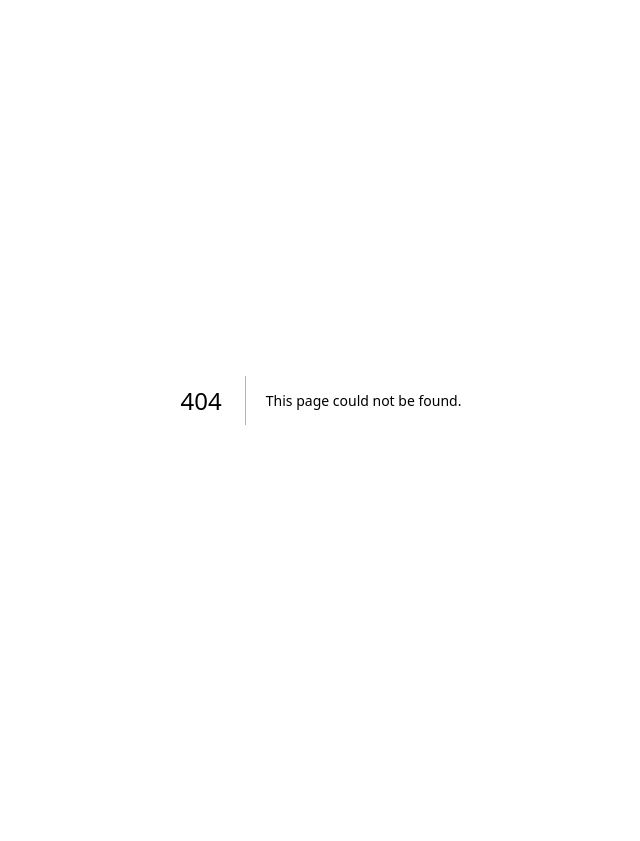
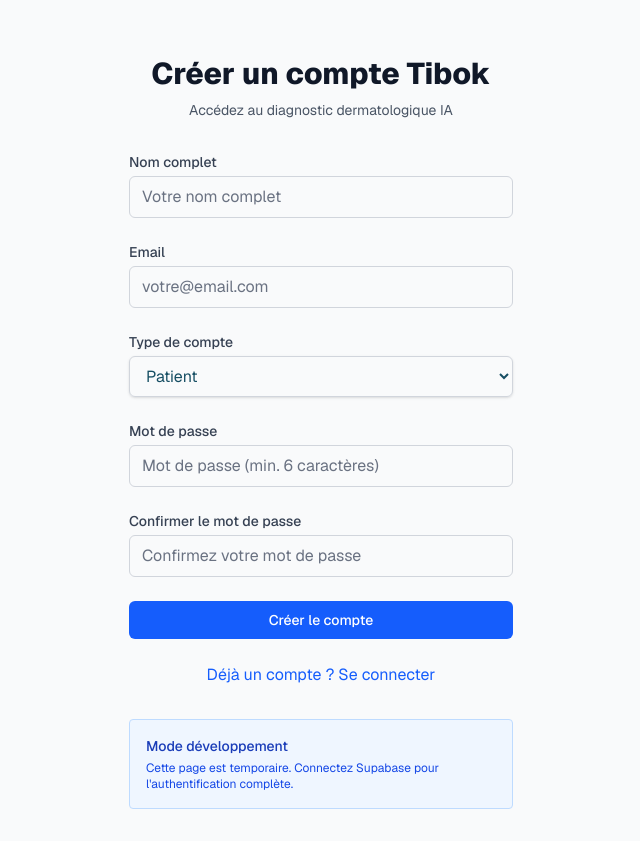
Before and after one commit to stefbach/v0-photo-diagnostic-module, a Next.js app: page /auth/sign-up in a window 1280 px wide. Before the commit this address had no page. Shown: the whole page, without its empty margins (319-959 px from the left). Before the commit the page ends 800 px from the top, so only its background shows below. Built offline with nearby package versions, Linux system fonts and the light colour scheme.

Commit message:
Create page.tsx

```diff
--- /dev/null
+++ b/app/auth/sign-up/page.tsx
@@ -0,0 +1,191 @@
+'use client'
+
+import { useState } from 'react'
+import { useRouter } from 'next/navigation'
+
+export default function SignUpPage() {
+  const [formData, setFormData] = useState({
+    email: '',
+    password: '',
+    confirmPassword: '',
+    fullName: '',
+    userType: 'patient'
+  })
+  const [loading, setLoading] = useState(false)
+  const [error, setError] = useState('')
+  const router = useRouter()
+
+  const handleInputChange = (e: React.ChangeEvent<HTMLInputElement | HTMLSelectElement>) => {
+    const { name, value } = e.target
+    setFormData(prev => ({
+      ...prev,
+      [name]: value
+    }))
+  }
+
+  const handleSignUp = async (e: React.FormEvent) => {
+    e.preventDefault()
+    setLoading(true)
+    setError('')
+
+    // Validation basique
+    if (formData.password !== formData.confirmPassword) {
+      setError('Les mots de passe ne correspondent pas')
+      setLoading(false)
+      return
+    }
+
+    if (formData.password.length < 6) {
+      setError('Le mot de passe doit contenir au moins 6 caractères')
+      setLoading(false)
+      return
+    }
+
+    try {
+      // TODO: Remplacer par votre logique d'inscription
+      console.log('Tentative d\'inscription:', formData)
+
+      // Simulation d'une inscription réussie
+      if (formData.email && formData.password && formData.fullName) {
+        // Redirection vers la page de connexion
+        router.push('/auth/login?message=Compte créé avec succès')
+      } else {
+        setError('Tous les champs sont requis')
+      }
+    } catch (error) {
+      setError('Erreur lors de la création du compte')
+      console.error('SignUp error:', error)
+    } finally {
+      setLoading(false)
+    }
+  }
+
+  return (
+    <div className="min-h-screen flex items-center justify-center bg-gray-50">
+      <div className="max-w-md w-full space-y-8 p-8">
+        <div>
+          <h2 className="mt-6 text-center text-3xl font-extrabold text-gray-900">
+            Créer un compte Tibok
+          </h2>
+          <p className="mt-2 text-center text-sm text-gray-600">
+            Accédez au diagnostic dermatologique IA
+          </p>
+        </div>
+
+        <form className="mt-8 space-y-6" onSubmit={handleSignUp}>
+          {error && (
+            <div className="bg-red-50 border border-red-200 text-red-600 px-4 py-3 rounded">
+              {error}
+            </div>
+          )}
+
+          <div>
+            <label htmlFor="fullName" className="block text-sm font-medium text-gray-700">
+              Nom complet
+            </label>
+            <input
+              id="fullName"
+              name="fullName"
+              type="text"
+              required
+              className="mt-1 appearance-none rounded-md relative block w-full px-3 py-2 border border-gray-300 placeholder-gray-500 text-gray-900 focus:outline-none focus:ring-blue-500 focus:border-blue-500"
+              placeholder="Votre nom complet"
+              value={formData.fullName}
+              onChange={handleInputChange}
+            />
+          </div>
+
+          <div>
+            <label htmlFor="email" className="block text-sm font-medium text-gray-700">
+              Email
+            </label>
+            <input
+              id="email"
+              name="email"
+              type="email"
+              required
+              className="mt-1 appearance-none rounded-md relative block w-full px-3 py-2 border border-gray-300 placeholder-gray-500 text-gray-900 focus:outline-none focus:ring-blue-500 focus:border-blue-500"
+              placeholder="votre@email.com"
+              value={formData.email}
+              onChange={handleInputChange}
+            />
+          </div>
+
+          <div>
+            <label htmlFor="userType" className="block text-sm font-medium text-gray-700">
+              Type de compte
+            </label>
+            <select
+              id="userType"
+              name="userType"
+              className="mt-1 block w-full px-3 py-2 border border-gray-300 rounded-md shadow-sm focus:outline-none focus:ring-blue-500 focus:border-blue-500"
+              value={formData.userType}
+              onChange={handleInputChange}
+            >
+              <option value="patient">Patient</option>
+              <option value="doctor">Médecin</option>
+            </select>
+          </div>
+
+          <div>
+            <label htmlFor="password" className="block text-sm font-medium text-gray-700">
+              Mot de passe
+            </label>
+            <input
+              id="password"
+              name="password"
+              type="password"
+              required
+              className="mt-1 appearance-none rounded-md relative block w-full px-3 py-2 border border-gray-300 placeholder-gray-500 text-gray-900 focus:outline-none focus:ring-blue-500 focus:border-blue-500"
+              placeholder="Mot de passe (min. 6 caractères)"
+              value={formData.password}
+              onChange={handleInputChange}
+            />
+          </div>
+
+          <div>
+            <label htmlFor="confirmPassword" className="block text-sm font-medium text-gray-700">
+              Confirmer le mot de passe
+            </label>
+            <input
+              id="confirmPassword"
+              name="confirmPassword"
+              type="password"
+              required
+              className="mt-1 appearance-none rounded-md relative block w-full px-3 py-2 border border-gray-300 placeholder-gray-500 text-gray-900 focus:outline-none focus:ring-blue-500 focus:border-blue-500"
+              placeholder="Confirmez votre mot de passe"
+              value={formData.confirmPassword}
+              onChange={handleInputChange}
+            />
+          </div>
+
+          <div>
+            <button
+              type="submit"
+              disabled={loading}
+              className="group relative w-full flex justify-center py-2 px-4 border border-transparent text-sm font-medium rounded-md text-white bg-blue-600 hover:bg-blue-700 focus:outline-none focus:ring-2 focus:ring-offset-2 focus:ring-blue-500 disabled:opacity-50"
+            >
+              {loading ? 'Création...' : 'Créer le compte'}
+            </button>
+          </div>
+
+          <div className="text-center">
+            <a
+              href="/auth/login"
+              className="text-blue-600 hover:text-blue-500"
+            >
+              Déjà un compte ? Se connecter
+            </a>
+          </div>
+        </form>
+
+        <div className="mt-6 p-4 bg-blue-50 border border-blue-200 rounded">
+          <h3 className="text-sm font-medium text-blue-800">Mode développement</h3>
+          <p className="text-xs text-blue-700 mt-1">
+            Cette page est temporaire. Connectez Supabase pour l'authentification complète.
+          </p>
+        </div>
+      </div>
+    </div>
+  )
+}
```
